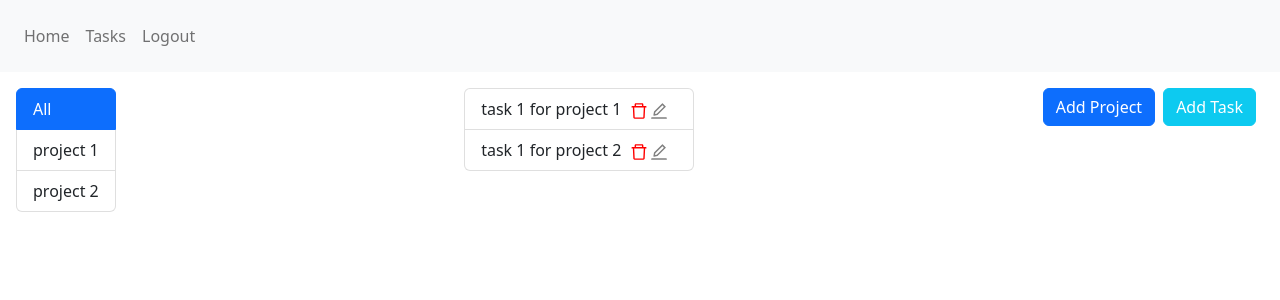
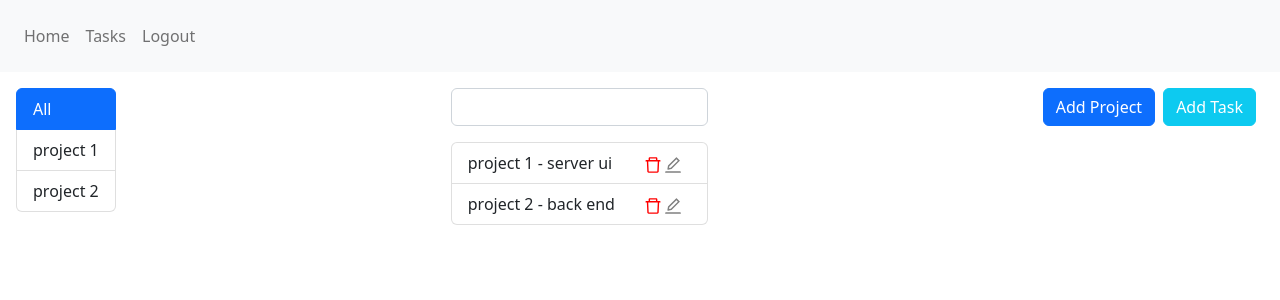
Before and after one commit to aliakbari77/react-18-exercise, a React (Vite) app: page / in a window 1280 px wide. Shown: the top 300 px of the page. Built offline with nearby package versions, Linux system fonts and the light colour scheme; the HTML template or start-up script is replaced by a standard one.

Commit message:
feat: search tasks

```diff
--- /dev/null
+++ b/src/todolist-dashboard-project/CustomSearchInput.tsx
@@ -0,0 +1,20 @@
+import React from "react";
+
+interface Props {
+	onSearch: (searchValue: string) => void;
+}
+
+const CustomSearchInput = ({ onSearch }: Props) => {
+	return (
+		<>
+			<input
+				className="form-control mb-3"
+				onChange={(event) => {
+					onSearch(event.target.value);
+				}}
+			/>
+		</>
+	);
+};
+
+export default CustomSearchInput;
--- a/src/todolist-dashboard-project/Home.tsx
+++ b/src/todolist-dashboard-project/Home.tsx
@@ -3,6 +3,7 @@ import CustomListProject from "./CustomListProject";
 import CustomFormAddProject from "./CustomFormAddProject";
 import CustomListTasks from "./CustomListTasks";
 import CustomFormAddTask from "./CustomFormAddTask";
+import CustomSearchInput from "./CustomSearchInput";
 
 interface Project {
 	id: number;
@@ -30,18 +31,19 @@ const Home = () => {
 		{
 			project_id: 1,
 			id: 1,
-			text: "task 1 for project 1",
+			text: "project 1 - server ui",
 		},
 		{
 			project_id: 2,
 			id: 2,
-			text: "task 1 for project 2",
+			text: "project 2 - back end",
 		},
 	]);
 	const [showAddProjectForm, setShowAddForm] = useState(false);
 	const [selectProjectId, setSelectProjectId] = useState(0);
 	const [showAddTaskForm, setShowAddTaskForm] = useState(false);
 	const [editItemId, setEditItemId] = useState(0);
+	const [searchValue, setSearchValue] = useState("");
 
 	const handleAddProject = (title: string) => {
 		setProjects([
@@ -73,13 +75,26 @@ const Home = () => {
 	};
 
 	const handleEditTask = (id: number, newText: string) => {
-		console.log(id, newText)
-		setTasks(tasks.map(item => item.id === id ? {...item, text: newText} : item))
+		console.log(id, newText);
+		setTasks(
+			tasks.map((item) =>
+				item.id === id ? { ...item, text: newText } : item
+			)
+		);
+	};
+
+	const handleSearchTask = (searchValue: string) => {
+		console.log(searchValue);
+		setSearchValue(searchValue);
 	};
 
 	const visibleTasks = selectProjectId
 		? tasks.filter((item) => item.project_id === selectProjectId)
 		: tasks;
+
+	const searchTasks = searchValue
+		? visibleTasks.filter(item => item.text.includes(searchValue))
+		: visibleTasks;
 
 	return (
 		<>
@@ -107,11 +122,14 @@ const Home = () => {
 					/>
 				</div>
 				<div>
+					<CustomSearchInput onSearch={handleSearchTask} />
 					<CustomListTasks
-						tasks={visibleTasks}
+						tasks={searchTasks}
 						onDelete={handleDeleteTask}
 						onEditId={editItemId}
-						setEditId={(id: number) => {setEditItemId(id)}}
+						setEditId={(id: number) => {
+							setEditItemId(id);
+						}}
 						onEdit={handleEditTask}
 						setNullId={() => setEditItemId(0)}
 					/>
```
